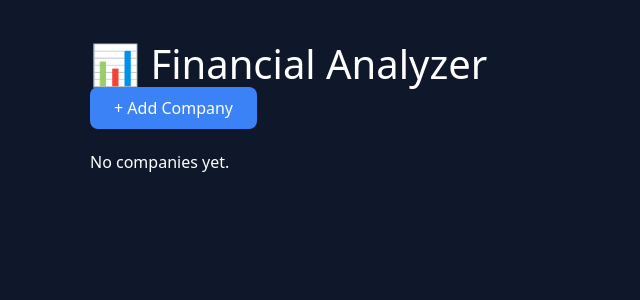
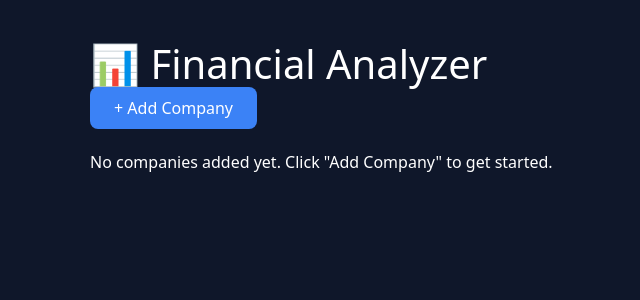
Before and after one commit to Ahashanahmed2/fandamental_dashboard, a FastAPI app: template templates/dashboard.html in a window 1280 px wide. Shown: the top 300 px of the page, without its empty margins (150-790 px from the left). Run offline with FastAPI, Linux system fonts and the light colour scheme; the template is opened without the code that fills it, so the values that code supplies are empty.

Commit message:
Update dashboard.html

```diff
--- a/templates/dashboard.html
+++ b/templates/dashboard.html
@@ -1,17 +1,17 @@
 <!DOCTYPE html>
 <html>
 <head>
-    <title>Dashboard</title>
+    <title>Financial Analyzer</title>
     <link href="https://cdn.jsdelivr.net/npm/bootstrap@5.3.0/dist/css/bootstrap.min.css" rel="stylesheet">
 </head>
-<body style="background:#0f172a;color:white;padding:40px;">
-    <div style="max-width:800px;margin:0 auto;">
+<body style="background:#0f172a; color:white; padding:40px;">
+    <div style="max-width:800px; margin:0 auto;">
         <h1>📊 Financial Analyzer</h1>
-        <a href="/add-company" style="background:#3b82f6;color:white;padding:10px 24px;border-radius:8px;text-decoration:none;">+ Add Company</a>
+        <a href="/add-company" style="background:#3b82f6; color:white; padding:10px 24px; border-radius:8px; text-decoration:none;">+ Add Company</a>
 
         {% if companies %}
             {% for company in companies %}
-            <div style="background:#1e293b;padding:16px;border-radius:10px;margin-top:14px;">
+            <div style="background:#1e293b; padding:16px; border-radius:10px; margin-top:14px;">
                 <strong>{{ company.name }}</strong> ({{ company.ticker }}) | {{ company.sector }}
                 <div style="margin-top:8px;">
                     <a href="/input-data/{{ company._id }}" style="color:#10b981;">📝 Input Data</a> |
@@ -20,7 +20,7 @@
             </div>
             {% endfor %}
         {% else %}
-            <p style="margin-top:30px;">No companies yet.</p>
+            <p style="margin-top:30px;">No companies added yet. Click "Add Company" to get started.</p>
         {% endif %}
     </div>
 </body>
```
